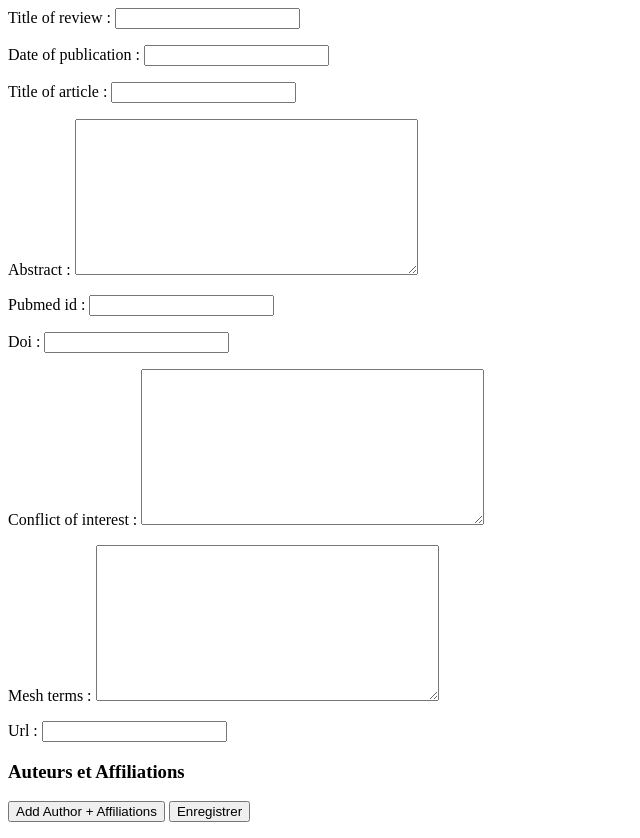
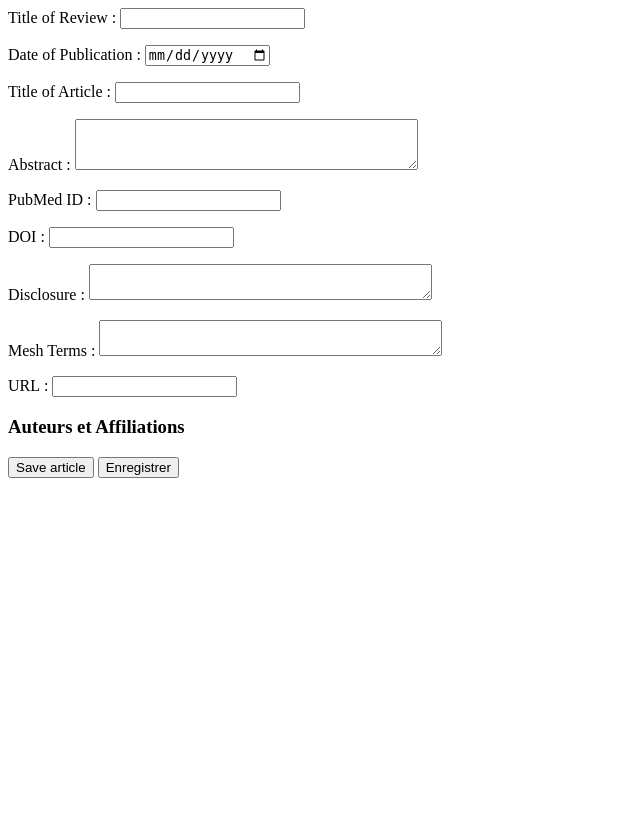
Before and after one commit to JoachimLombardi/Projet_chef_d-oeuvre, a Django app: page /polls/article/new/ in a window 1280 px wide. Shown: the whole page, without its empty margins (0-640 px from the left). After the commit the page ends 478 px from the top, so only its background shows below. Run offline with Django 4.2, Linux system fonts and the light colour scheme; parts of the project's set-up code (start-up, migrations or seed data) failed here and were passed over.

Commit message:
chgt_model

```diff
--- a/pubmed_analyze/polls/forms.py
+++ b/pubmed_analyze/polls/forms.py
@@ -1,44 +1,79 @@
 from django import forms
-from .models import Authors, Affiliations, Article, Articles_authors_affiliations
+from .models import Authors, Affiliations, Article
 
 
 class ArticleForm(forms.ModelForm):
     class Meta:
         model = Article
-        fields = '__all__'
+        fields = ['title_review', 'pub_date', 'title', 'abstract', 'pmid', 'doi', 'disclosure', 'mesh_terms', 'url']
+
+    title_review = forms.CharField(
+        label="Title of Review",
+        widget=forms.TextInput(attrs={'class': 'form-control'})
+    )
+    pub_date = forms.DateTimeField(
+        label="Date of Publication",
+        widget=forms.DateInput(attrs={'class': 'form-control', 'type': 'date'})
+    )
+    title = forms.CharField(
+        label="Title of Article",
+        widget=forms.TextInput(attrs={'class': 'form-control'})
+    )
+    abstract = forms.CharField(
+        label="Abstract",
+        widget=forms.Textarea(attrs={'class': 'form-control', 'rows': 3})
+    )
+    pmid = forms.IntegerField(
+        label="PubMed ID",
+        required=False,
+        widget=forms.NumberInput(attrs={'class': 'form-control'})
+    )
+    doi = forms.CharField(
+        label="DOI",
+        required=False,
+        widget=forms.TextInput(attrs={'class': 'form-control'})
+    )
+    disclosure = forms.CharField(
+        label="Disclosure",
+        required=False,
+        widget=forms.Textarea(attrs={'class': 'form-control', 'rows': 2})
+    )
+    mesh_terms = forms.CharField(
+        label="Mesh Terms",
+        required=False,
+        widget=forms.Textarea(attrs={'class': 'form-control', 'rows': 2})
+    )
+    url = forms.CharField(
+        label="URL",
+        required=False,
+        widget=forms.URLInput(attrs={'class': 'form-control'})
+    )
 
 
     def save_article_with_authors(self, author_affiliation_data, commit=True):
-            article = self.save(commit=commit)
-            for author_data in author_affiliation_data:
-                author_name = author_data['author_name']
-                affiliations = author_data['affiliations']
-                # Check if the author already exists
-                author, created = Authors.objects.get_or_create(name=author_name)
-                # Process each affiliation for the author
-                affiliation_list = [aff.strip() for aff in affiliations.split(',')]
-                for aff_name in affiliation_list:
-                    # Check if the affiliation already exists
-                    affiliation, created = Affiliations.objects.get_or_create(name=aff_name)
-                    # Create the relationship in the intermediate table
-                    Articles_authors_affiliations.objects.create(article=article, author=author, affiliation=affiliation)
-            return article
-
-class AuthorForm(forms.ModelForm):
-    class Meta:
-        model = Authors
-        fields = '__all__'
+        article = self.save(commit=commit)
+        for author_data in author_affiliation_data:
+            author_name = author_data['author_name']
+            affiliations = author_data['affiliations']
+            # Check if the author already exists
+            author, created = Authors.objects.get_or_create(name=author_name)
+            # Process each affiliation for the author
+            affiliation_list = [aff.strip() for aff in affiliations.split(',')]
+            for aff_name in affiliation_list:
+                # Check if the affiliation already exists
+                affiliation, created = Affiliations.objects.get_or_create(name=aff_name)
+                # Create the relationship in the intermediate table
+                author.affiliations.add(affiliation)
+            article.authors.add(author)
 
 
-class AffiliationForm(forms.ModelForm):
-    class Meta:
-        model = Affiliations
-        fields = '__all__'
+class AuthorForm(forms.Form):
+    author_name = forms.CharField(label="Nom de l'auteur", widget=forms.TextInput(attrs={'class': 'form-control'}))
+    affiliations = forms.CharField(
+        label="Affiliations (séparées par des virgules)",
+        widget=forms.Textarea(attrs={'class': 'form-control', 'rows': 3}),
+        help_text="Entrez les affiliations séparées par des virgules"
+    )
 
 
-class AuthorAffiliationForm(forms.Form):
-    author_name = forms.CharField(label='Nom de l\'auteur', widget=forms.TextInput(attrs={'class': 'form-control'}))
-    affiliations = forms.CharField(label='Affiliations (séparées par des virgules)', widget=forms.Textarea(attrs={'class': 'form-control'}))
-
-
-AuthorAffiliationFormSet = forms.formset_factory(AuthorAffiliationForm, extra=0)
+AuthorAffiliationFormSet = forms.formset_factory(AuthorForm, extra=0)
--- a/pubmed_analyze/polls/templates/polls/create_article.html
+++ b/pubmed_analyze/polls/templates/polls/create_article.html
@@ -17,7 +17,7 @@
         {% endfor %}
     </div>
 
-    <button type="button" id="add-form" class="btn btn-primary">Add Author + Affiliations</button>
+    <button type="button" id="add-form" class="btn btn-primary">Save article</button>
     <button type="submit" class="btn btn-success">Enregistrer</button>
 </form>
 
--- a/pubmed_analyze/polls/urls.py
+++ b/pubmed_analyze/polls/urls.py
@@ -3,8 +3,7 @@ from django.urls import path
 from . import views
 
 urlpatterns = [
-    path("article/", views.extract_article_info, name="extract_article"),
-    path("articles_authors_affiliations/", views.extract_articles_authors_affiliations, name="extract_articles_authors_affiliations"),
+    path("article/extract/", views.extract_article_info, name="extract_article"),
     path('article/new/', views.create_article, name='create_article'),
     path('article/read/', views.article_list, name='article_list'),
     path('article/<int:id>/edit/', views.update_article, name='update_article'),
--- a/pubmed_analyze/polls/views.py
+++ b/pubmed_analyze/polls/views.py
@@ -5,11 +5,11 @@ import requests
 from bs4 import BeautifulSoup
 import time
 from dateutil import parser
-from .models import Authors, Affiliations, Article, Articles_authors_affiliations, Cited_by
+from .models import Authors, Affiliations, Article, Cited_by
 from django.utils import timezone
 import pytz
 from django.shortcuts import render, redirect
-from .forms import AffiliationForm, ArticleForm,  AuthorAffiliationForm, AuthorAffiliationFormSet, AuthorForm
+from .forms import ArticleForm, AuthorAffiliationFormSet, AuthorForm
 
 
 def format_date(date):
@@ -42,46 +42,29 @@ def init_soup(url):
     return None
 
 
-def extract_authors(soup):
-    authors = soup.select('.authors-list-item')
-    # Extract author name
-    author_names = [author.select_one('.full-name').get_text(strip=True) for author in authors]
-    return author_names
-
-
-def extract_affiliations(soup):
-    affiliations = soup.select('.affiliations ul.item-list li')
-    affiliation_list = [affil.get_text(strip=True) for affil in affiliations]
-    # Remove first number from affiliation list with regex
-    affiliation_list = [re.sub(r'^\d+', '', affil) for affil in affiliation_list]
-    return affiliation_list
-
-
-def get_authors_affiliations_numbers(url, article_number):
-    soup = init_soup(url)
-    authors = soup.select('.authors-list-item')
-    for author in authors:
-        # Extract author name
-        author_name = author.select_one('.full-name').get_text(strip=True) if author.select_one('.full-name') else None
+def get_authors_affiliations(soup, article):
+    authors_tags = soup.select('.authors-list-item')
+    for author_tag in authors_tags:
+     # Extract author name
+        author_name = author_tag.select_one('.full-name').get_text(strip=True) if author_tag.select_one('.full-name') else None
         if author_name:
             try:
-                author_number = Authors.objects.get(name=author_name)
+                author, created = Authors.objects.get_or_create(name=author_name)
             except Authors.DoesNotExist:
-                author_number = None
+                author = None
         else:
-            author_number = None
+            author = None
         # Extract affiliation
         affiliation_elements = author.select('.affiliation-link')
         if affiliation_elements:
             affiliations_names = [affil.get('title', None) for affil in affiliation_elements]
             for affiliation_name in affiliations_names:
                 try:
-                    affiliation_number = Affiliations.objects.get(name=affiliation_name)
+                    affiliation, created = Affiliations.objects.get_or_create(name=affiliation_name)
+                    author.affiliations.add(affiliation)
                 except Affiliations.DoesNotExist:
-                    affiliation_number = None
-                if not Articles_authors_affiliations.objects.filter(article=article_number, author=author_number, affiliation=affiliation_number).exists():
-                    Articles_authors_affiliations.objects.create(article=article_number, author=author_number, affiliation=affiliation_number)
-    return HttpResponse("Authors and affiliations scraped with success.")
+                    affiliation = None
+        article.authors.add(author)
 
 
 def extract_pubmed_url(base_url, term="multiple_sclerosis", filter="2024"):
@@ -115,8 +98,8 @@ def extract_cited_by(soup, article):
 
 def extract_article_info(request, base_url='https://pubmed.ncbi.nlm.nih.gov'):
     links = extract_pubmed_url(base_url)
-    authors = []
-    affiliations = []
+    # authors = []
+    # affiliations = []
     for link in links:
         # Initialize soup
         soup = init_soup(link)
@@ -146,32 +129,13 @@ def extract_article_info(request, base_url='https://pubmed.ncbi.nlm.nih.gov'):
         buttons = soup.select('button.keyword-actions-trigger')
         mesh_terms = [button.get_text(strip=True) for button in buttons] if buttons else None
         mesh_terms = ", ".join(mesh_terms) if mesh_terms else None
-        author_names = extract_authors(soup)
-        authors.extend(author_names)
-        affiliation_names = extract_affiliations(soup)
-        affiliations.extend(affiliation_names)
         url = get_absolute_url(pmid)
         if not Article.objects.filter(doi=doi).exists():
-           article = Article.objects.create(title_review=title_review, pub_date=date, title=title, abstract=abstract, pmid=pmid, doi=doi, disclosure=disclosure, mesh_terms=mesh_terms, url=url)
-           extract_cited_by(soup, article)
-    # Remove duplicate authors
-    authors = list(set(authors))
-    for author in authors:
-        if not Authors.objects.filter(name=author).exists():
-            Authors.objects.create(name=author)
-    # Remove duplicate affiliations
-    affiliations = list(set(affiliations))
-    for affiliation in affiliations:
-        if not Affiliations.objects.filter(name=affiliation).exists():
-            Affiliations.objects.create(name=affiliation)
+            article = Article.objects.create(title=title, abstract=abstract, date=date, url=url, pmid=pmid, doi=doi, mesh_terms=mesh_terms, disclosure=disclosure, title_review=title_review)
+            get_authors_affiliations(soup, article)
+            # Extract number of citations
+            extract_cited_by(soup, article)
     return HttpResponse("Article, authors, affiliations and cited_by scraped with success.")
-
-
-def extract_articles_authors_affiliations(request):
-    articles = Article.objects.all()
-    for article in articles:
-        get_authors_affiliations_numbers(article.url, Article.objects.get(doi=article.doi))
-    return HttpResponse("Authors and affiliation created with success.")
 
 
 def create_article(request):
```
Also changed, not shown: pubmed_analyze/polls/models.py (+10 -13 lines), pubmed_analyze/polls/migrations/0018_article_authors_authors_affiliations_and_more.py (added), pubmed_analyze/polls/migrations/0019_rename_pub_date_article_date.py (added).
